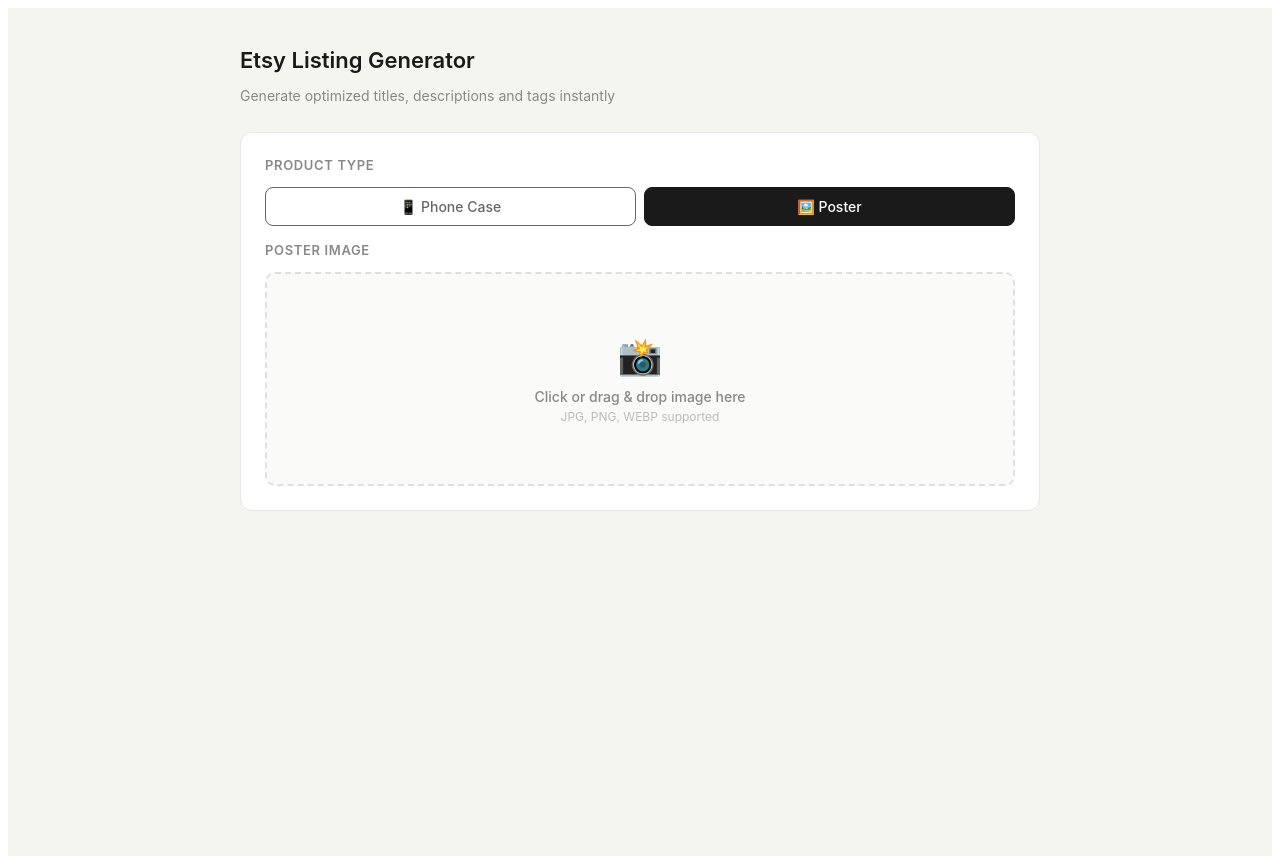
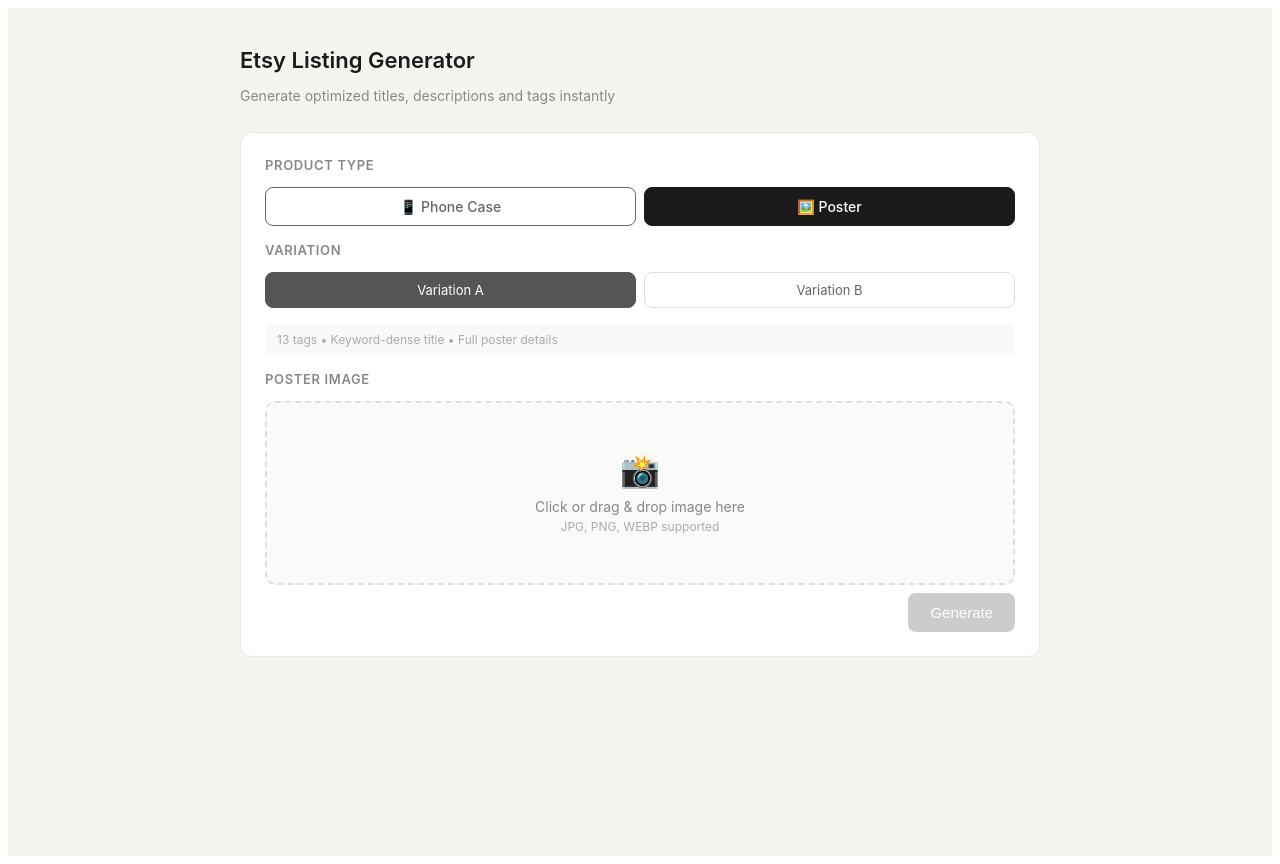
Before and after one commit to kalviisk/etsy-generator, a Next.js app: page / in a window 1280 px wide. Both pictures are taken after a click on the element "🖼️ Poster". Built offline with nearby package versions, Linux system fonts and the light colour scheme.

Commit message:
index.js

```diff
--- a/pages/index.js
+++ b/pages/index.js
@@ -1,4 +1,4 @@
-import { useState, useRef, useCallback } from 'react';
+import { useState, useRef } from 'react';
 
 export default function Home() {
   const [type, setType] = useState('phone');
@@ -13,18 +13,33 @@
   const [dragging, setDragging] = useState(false);
   const fileRef = useRef();
 
+  const varDescriptions = {
+    phone: {
+      '1': '10 phone model tags + 3 niche tags • Type niche',
+      '2': '10 phone model tags + 3 niche tags • Upload image'
+    },
+    poster: {
+      '1': '13 tags • Keyword-dense title • Full poster details',
+      '2': '13 tags • Premium craftsmanship description'
+    }
+  };
+
+  const needsImage = (type === 'poster') || (type === 'phone' && variation === '2');
+  const needsText = type === 'phone' && variation === '1';
+
   const handleFile = (file) => {
-    if (!file || !file.type.startsWith('image/')) return;
+    if (!file) return;
     setImage(file);
     setImagePreview(URL.createObjectURL(file));
     setResult(null);
   };
 
-  const handleDrop = useCallback((e) => {
+  const handleDrop = (e) => {
     e.preventDefault();
     setDragging(false);
-    handleFile(e.dataTransfer.files[0]);
-  }, []);
+    const file = e.dataTransfer.files[0];
+    if (file && file.type.startsWith('image/')) handleFile(file);
+  };
 
   const toBase64 = (file) => new Promise((resolve, reject) => {
     const reader = new FileReader();
@@ -34,24 +49,27 @@
   });
 
   const generate = async () => {
-    if (type === 'phone' && !niche.trim()) return;
-    if (type === 'poster' && !image) return;
+    if (needsText && !niche.trim()) return;
+    if (needsImage && !image) return;
     setLoading(true);
     setError('');
     setResult(null);
+
     try {
       let body;
-      if (type === 'poster') {
+      if (needsImage) {
         const base64 = await toBase64(image);
-        body = JSON.stringify({ type, variation: '1', imageBase64: base64, mediaType: image.type || 'image/jpeg' });
+        body = JSON.stringify({ type, variation, imageBase64: base64, mediaType: image.type || 'image/jpeg' });
       } else {
         body = JSON.stringify({ niche: niche.trim(), type, variation });
       }
+
       const res = await fetch('/api/generate', {
         method: 'POST',
         headers: { 'Content-Type': 'application/json' },
         body
       });
+
       const data = await res.json();
       if (data.error) throw new Error(data.error);
       setResult(data);
@@ -70,13 +88,14 @@
 
   const copyAll = () => {
     if (!result) return;
-    navigator.clipboard.writeText(`TITLE:\n${result.title}\n\nDESCRIPTION:\n${result.description}\n\nTAGS:\n${result.tags}`);
+    const text = `TITLE:\n${result.title}\n\nDESCRIPTION:\n${result.description}\n\nTAGS:\n${result.tags}`;
+    navigator.clipboard.writeText(text);
     setCopied(prev => ({ ...prev, all: true }));
     setTimeout(() => setCopied(prev => ({ ...prev, all: false })), 2000);
   };
 
   const charCount = result?.title?.length || 0;
-  const charColor = charCount > 140 ? '#e65100' : charCount >= 80 ? '#388e3c' : '#e65100';
+  const charColor = charCount > 140 ? '#e65100' : (charCount >= 130 ? '#388e3c' : '#aaa');
 
   return (
     <div style={s.page}>
@@ -95,21 +114,18 @@
             ))}
           </div>
 
-          {type === 'phone' && (
-            <>
           <div style={s.label}>Variation</div>
           <div style={s.tabs}>
             {['1', '2'].map(v => (
               <div key={v} style={{ ...s.varTab, ...(variation === v ? s.varTabOn : {}) }}
-                    onClick={() => { setVariation(v); setResult(null); }}>
-                    {v === '1' ? 'Variation A — 3 tags' : 'Variation B — 4 tags'}
+                onClick={() => { setVariation(v); setResult(null); setImage(null); setImagePreview(null); }}>
+                Variation {v === '1' ? 'A' : 'B'}
               </div>
             ))}
           </div>
-            </>
-          )}
+          <div style={s.varDesc}>{varDescriptions[type][variation]}</div>
 
-          {type === 'phone' ? (
+          {needsText && (
             <>
               <div style={s.label}>Niche / Topic</div>
               <div style={s.row}>
@@ -117,41 +133,42 @@
                   onKeyDown={e => e.key === 'Enter' && generate()}
                   placeholder="e.g. Stitch, LOTR, Lando Norris..."
                   style={s.input} />
-                <button onClick={generate} disabled={loading} style={{ ...s.btn, ...(loading ? s.btnOff : {}) }}>
+                <button onClick={generate} disabled={loading}
+                  style={{ ...s.btn, ...(loading ? s.btnOff : {}) }}>
                   {loading ? 'Generating...' : 'Generate'}
                 </button>
               </div>
             </>
-          ) : (
+          )}
+
+          {needsImage && (
             <>
-              <div style={s.label}>Poster Image</div>
-              <input type="file" accept="image/*" ref={fileRef} onChange={e => handleFile(e.target.files[0])} style={{ display: 'none' }} />
+              <div style={s.label}>{type === 'phone' ? 'Phone Case Image' : 'Poster Image'}</div>
+              <input type="file" accept="image/*" ref={fileRef}
+                onChange={e => handleFile(e.target.files[0])} style={{ display: 'none' }} />
               <div
                 onClick={() => fileRef.current.click()}
-                onDrop={handleDrop}
                 onDragOver={e => { e.preventDefault(); setDragging(true); }}
                 onDragLeave={() => setDragging(false)}
-                style={{ ...s.dropzone, ...(dragging ? s.dropzoneActive : {}), ...(imagePreview ? s.dropzoneFilled : {}) }}>
+                onDrop={handleDrop}
+                style={{ ...s.dropzone, ...(dragging ? s.dropzoneActive : {}) }}>
                 {imagePreview ? (
                   <img src={imagePreview} alt="preview" style={s.preview} />
                 ) : (
                   <div style={s.dropText}>
-                    <div style={{ fontSize: '36px', marginBottom: '10px' }}>📸</div>
-                    <div style={{ fontWeight: 500, marginBottom: '4px' }}>Click or drag & drop image here</div>
-                    <div style={{ fontSize: '12px', color: '#bbb' }}>JPG, PNG, WEBP supported</div>
+                    <div style={{ fontSize: '32px', marginBottom: '8px' }}>📸</div>
+                    <div>Click or drag & drop image here</div>
+                    <div style={{ fontSize: '12px', color: '#aaa', marginTop: '4px' }}>JPG, PNG, WEBP supported</div>
                   </div>
                 )}
               </div>
-              {image && (
-                <div style={{ ...s.row, marginTop: '10px' }}>
-                  <div style={{ flex: 1, fontSize: '13px', color: '#888', overflow: 'hidden', textOverflow: 'ellipsis', whiteSpace: 'nowrap' }}>{image.name}</div>
-                  <button onClick={() => { setImage(null); setImagePreview(null); setResult(null); }}
-                    style={{ ...s.btn, background: '#f5f5f0', color: '#666', border: '1px solid #e0e0da', marginRight: '8px' }}>Clear</button>
-                  <button onClick={generate} disabled={loading} style={{ ...s.btn, ...(loading ? s.btnOff : {}) }}>
+              <div style={s.row}>
+                {image && <div style={{ flex: 1, fontSize: '13px', color: '#666' }}>{image.name}</div>}
+                <button onClick={generate} disabled={loading || !image}
+                  style={{ ...s.btn, ...(!image || loading ? s.btnOff : {}), marginLeft: 'auto' }}>
                   {loading ? 'Analyzing...' : 'Generate'}
                 </button>
               </div>
-              )}
             </>
           )}
         </div>
@@ -168,19 +185,22 @@
               <div key={key} style={s.outSection}>
                 <div style={s.outLabel}>
                   <span>{label}</span>
-                  <button onClick={() => copyField(key, value)} style={{ ...s.copyBtn, ...(copied[key] ? s.copyBtnOn : {}) }}>
+                  <button onClick={() => copyField(key, value)}
+                    style={{ ...s.copyBtn, ...(copied[key] ? s.copyBtnOn : {}) }}>
                     {copied[key] ? 'Copied!' : 'Copy'}
                   </button>
                 </div>
                 <div style={s.outText}>{value}</div>
                 {key === 'title' && (
-                  <div style={{ fontSize: '11px', marginTop: '4px', color: charColor, fontWeight: 500 }}>
-                    {charCount} / 140 characters {charCount >= 80 && charCount <= 140 ? '✓' : charCount > 140 ? '⚠ Too long!' : '⚠ Too short!'}
+                  <div style={{ fontSize: '11px', marginTop: '4px', color: charColor, fontWeight: charColor === '#388e3c' ? 500 : 400 }}>
+                    {charCount} / 140 characters {charCount >= 130 && charCount <= 140 ? '✓' : charCount > 140 ? '(too long!)' : ''}
                   </div>
                 )}
               </div>
             ))}
-            <button onClick={copyAll} style={s.copyAll}>{copied.all ? '✓ Copied All!' : 'Copy All'}</button>
+            <button onClick={copyAll} style={s.copyAll}>
+              {copied.all ? '✓ Copied All!' : 'Copy All'}
+            </button>
           </div>
         )}
       </div>
@@ -200,15 +220,15 @@
   tabOn: { borderColor: '#1a1a1a', background: '#1a1a1a', color: 'white' },
   varTab: { flex: 1, padding: '9px', border: '1.5px solid #e0e0da', borderRadius: '8px', cursor: 'pointer', fontSize: '13px', color: '#666', textAlign: 'center' },
   varTabOn: { borderColor: '#555', background: '#555', color: 'white' },
-  row: { display: 'flex', gap: '10px', alignItems: 'center' },
+  varDesc: { fontSize: '12px', color: '#aaa', marginBottom: '16px', padding: '8px 12px', background: '#f9f9f7', borderRadius: '6px' },
+  row: { display: 'flex', gap: '10px', alignItems: 'center', marginTop: '8px' },
   input: { flex: 1, padding: '11px 14px', border: '1.5px solid #e0e0da', borderRadius: '8px', fontSize: '15px', color: '#1a1a1a', outline: 'none' },
-  btn: { padding: '11px 22px', background: '#1a1a1a', color: 'white', border: 'none', borderRadius: '8px', fontSize: '14px', fontWeight: 500, cursor: 'pointer', whiteSpace: 'nowrap' },
+  btn: { padding: '11px 22px', background: '#1a1a1a', color: 'white', border: 'none', borderRadius: '8px', fontSize: '15px', fontWeight: 500, cursor: 'pointer', whiteSpace: 'nowrap' },
   btnOff: { background: '#ccc', cursor: 'not-allowed' },
-  dropzone: { border: '2px dashed #e0e0da', borderRadius: '10px', padding: '30px 20px', cursor: 'pointer', textAlign: 'center', minHeight: '150px', display: 'flex', alignItems: 'center', justifyContent: 'center', background: '#fafaf8', transition: 'all 0.15s' },
+  dropzone: { border: '2px dashed #e0e0da', borderRadius: '10px', padding: '20px', cursor: 'pointer', textAlign: 'center', marginBottom: '8px', minHeight: '140px', display: 'flex', alignItems: 'center', justifyContent: 'center', background: '#fafaf8', transition: 'all 0.15s' },
   dropzoneActive: { borderColor: '#1a1a1a', background: '#f0f0ec' },
-  dropzoneFilled: { padding: '10px', background: 'white' },
   dropText: { color: '#888', fontSize: '14px' },
-  preview: { maxWidth: '100%', maxHeight: '280px', borderRadius: '8px', objectFit: 'contain' },
+  preview: { maxWidth: '100%', maxHeight: '300px', borderRadius: '8px', objectFit: 'contain' },
   error: { background: '#fff0f0', border: '1px solid #ffcdd2', borderRadius: '8px', padding: '12px 14px', fontSize: '14px', color: '#c62828', marginBottom: '16px' },
   outSection: { marginBottom: '16px' },
   outLabel: { fontSize: '12px', fontWeight: 600, color: '#888', textTransform: 'uppercase', letterSpacing: '0.05em', marginBottom: '6px', display: 'flex', justifyContent: 'space-between', alignItems: 'center' },
```
Lines whose indentation alone changed are shown as unchanged.
